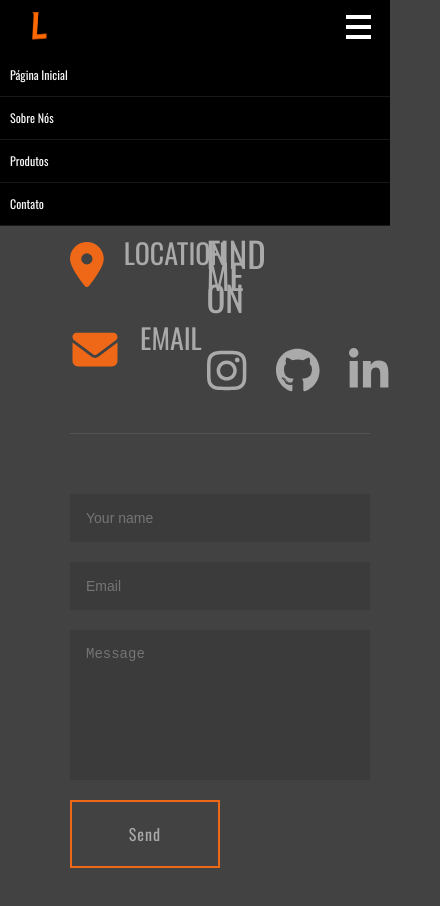
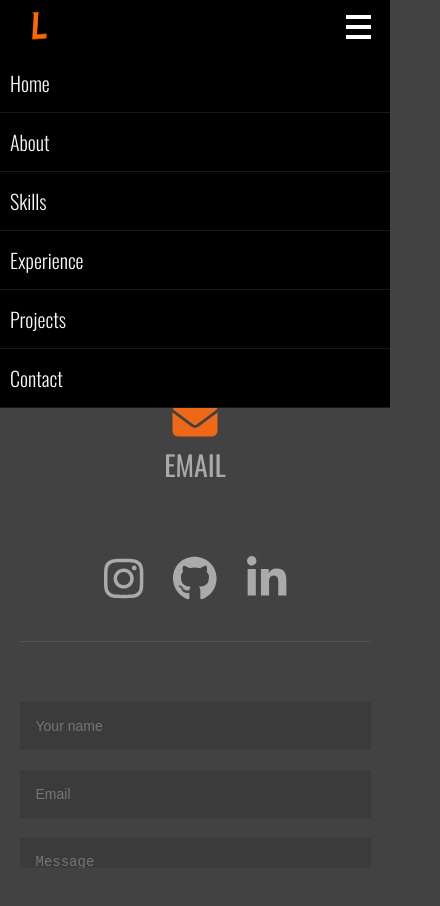
Before and after one commit to jessy-damasceno/portfolio-web, a Vue app in the folder frontend/: page /contact in a window 390 px wide. Both pictures are taken after a click on the button 358 px from the left and 27 px from the top of the page. Shown: the top 906 px of the page, 440 px wide, since content can reach past the window. After the commit the page ends 868 px from the top, so only its background shows below. Built offline with nearby package versions, Linux system fonts and the light colour scheme; no server answers.

Commit message:
style: mediaquery finalizado

```diff
--- a/frontend/src/components/HeaderComponent.vue
+++ b/frontend/src/components/HeaderComponent.vue
@@ -12,10 +12,12 @@
       <div v-if="isOpen" class="menu-container">
         <nav class="menu-nav">
           <ul>
-            <li><a href="#">Página Inicial</a></li>
-            <li><a href="#">Sobre Nós</a></li>
-            <li><a href="#">Produtos</a></li>
-            <li><a href="#">Contato</a></li>
+            <li><a href="/">Home</a></li>
+            <li><a href="/about">About</a></li>
+            <li><a href="/skills">Skills</a></li>
+            <li><a href="/experience">Experience</a></li>
+            <li><a href="/projects">Projects</a></li>
+            <li><a href="/contact">Contact</a></li>
           </ul>
         </nav>
       </div>
@@ -151,7 +153,9 @@ export default defineComponent({
   display: block;
   padding: 10px;
   color: #f8f8f8;
-  font-size: 12px;
+  font-size: 20px;
+  font-weight: 300;
+  margin: 8px 0;
   text-decoration: none;
   transition: background-color 0.3s ease-in-out, color 0.3s ease-in-out;
 }
--- a/frontend/src/components/Navigator.vue
+++ b/frontend/src/components/Navigator.vue
@@ -15,11 +15,11 @@
       </a>
     </div>
     <div class="social-icons">
-      <a href="https://github.com/"
+      <a :href="user?.socials.instagram"
         ><font-awesome-icon class="insta" icon="fa-brands fa-instagram"
       /></a>
-      <a href="https://github.com/"><font-awesome-icon class="git" icon="fa-brands fa-github" /></a>
-      <a href="https://github.com/"
+      <a :href="user?.socials.github"><font-awesome-icon class="git" icon="fa-brands fa-github" /></a>
+      <a :href="user?.socials.linkedin"
         ><font-awesome-icon class="linkedin" icon="fa-brands fa-linkedin-in"
       /></a>
     </div>
@@ -27,8 +27,9 @@
 </template>
 
 <script lang="ts">
-import { ref } from 'vue';
+import { ref, onBeforeMount } from 'vue';
 import { useRoute, useRouter } from 'vue-router';
+import type IUser from '../interfaces/IUser';
 
 interface Link {
   label: string;
@@ -37,13 +38,22 @@ interface Link {
 
 export default {
   setup() {
+    const user = ref<IUser>();
+
+    onBeforeMount(() => {
+      const userData = localStorage.getItem('user');
+      if (userData) {
+        user.value = JSON.parse(userData);
+      }
+    });
+
     const links: Link[] = [
-            { label: "Home", url: "/" },
-            { label: "About", url: "/about" },
-            { label: "Skills", url: "/skills" },
-            { label: "Experience", url: "/experience" },
-            { label: "Projects", url: "/projects" },
-            { label: "Contact", url: "/contact" }
+      { label: 'Home', url: '/' },
+      { label: 'About', url: '/about' },
+      { label: 'Skills', url: '/skills' },
+      { label: 'Experience', url: '/experience' },
+      { label: 'Projects', url: '/projects' },
+      { label: 'Contact', url: '/contact' }
     ];
     const activeLink = ref<number>(0);
     const router = useRouter();
@@ -57,9 +67,10 @@ export default {
     return {
       links,
       activateLink,
-            activeLink
+      activeLink,
+      user
     };
-    },
+  }
 };
 </script>
 
--- a/frontend/src/components/Title.vue
+++ b/frontend/src/components/Title.vue
@@ -1,6 +1,8 @@
 <template>
-  <h2 class="title">{{ skills }}</h2>
-  <div class="line"></div>
+  <div>
+    <h2 class="title">{{ skills }}</h2>
+    <div class="line"></div>
+  </div>
 </template>
 
 <script lang="ts">
--- a/frontend/src/views/About.vue
+++ b/frontend/src/views/About.vue
@@ -10,7 +10,7 @@
           <li><span>Nationality:</span> {{ user?.location }}</li>
         </ul>
         <div class="info-button">
-          <button class="button">DOWNLOAD RESUME AS PDF FORMAT</button>
+          <button @click="openPDF" class="button">DOWNLOAD RESUME AS PDF FORMAT</button>
         </div>
       </div>
       <div class="vertical-line"></div>
@@ -26,6 +26,11 @@ import { ref, onBeforeMount } from 'vue';
 import type IUser from '../interfaces/IUser';
 
 export default {
+  methods: {
+    openPDF() {
+      window.open('/Curriculo_Atualizado.pdf', '_blank')
+    }
+  },
   setup() {
     const user = ref<IUser>();
 
--- a/frontend/src/views/Contact.vue
+++ b/frontend/src/views/Contact.vue
@@ -1,6 +1,6 @@
 <template>
   <div class="container">
-    <title-component :skills="'Experience'" />
+    <title-component :skills="'Contact'" class="title-container"/>
     <div class="contact-container">
       <div class="contact">
         <div class="contact-item">
@@ -64,7 +64,7 @@ export default {
 };
 </script>
 
-<style>
+<style scoped>
 .contact-container {
   padding: 40px 0;
   border-top: 1px solid rgba(235, 235, 235, 0.1);
@@ -159,4 +159,84 @@ textarea:focus {
 .button-form {
   width: 150px;
 }
+
+@media (max-width: 996px) {
+  .contact-container {
+    flex-direction: column;
+    gap: 24px;
+    align-items: center;
+    width: 100%;
+    max-width: none;
+  }
+
+  .container {
+    width: 100vw;
+  }
+  .contact {
+    flex-direction: row;
+    width: 100%;
+    justify-content: space-around;
+  }
+
+  .social {
+    flex-direction: row;
+    margin-top: 20px;
+    width: 100%;
+    justify-content: center;
+  }
+
+  .social h3 {
+    display: none;
+  }
+  .contact-icons {
+    width: auto;
+  }
+}
+
+@media (max-width: 600px) {
+
+  .title-container {
+    align-self: flex-start;
+  }
+  .contact {
+    flex-direction: column;
+    width: 100%;
+    justify-content: space-around;
+    align-items: center;
+  }
+
+  .contact-item, .contact-item div {
+    flex-direction: column;
+    align-items: center;
+    justify-content: center;
+    text-align: center;
+    gap: 12px;
+    display: flex;
+  }
+
+  .contact-item {
+    margin-bottom: 24px;
+  }
+
+  .email-form {
+    width: 80%;
+  }
+
+  .container {
+    display: flex;
+    flex-direction: column;
+    align-items: center;
+    width: 100vw;
+    overflow-y: scroll;
+  }
+
+  .line {
+    display: flex;
+    margin: 0;
+  }
+
+  .email-form {
+    width: 90vw;
+  }
+}
 </style>
--- a/frontend/src/views/Portfolio.vue
+++ b/frontend/src/views/Portfolio.vue
@@ -16,20 +16,24 @@
             <p>{{ project.description }}</p>
           </div>
         </a>
+        <div class="mobile-info">
+          <h3>{{ project.name }}</h3>
+          <p>{{ project.description }}</p>
+        </div>
       </div>
     </div>
   </div>
 </template>
 
 <script lang="ts">
-import { ref, onBeforeMount, reactive } from 'vue';
+import { ref, onBeforeMount } from 'vue';
 import type IProject from '../interfaces/IProject';
 
 export default {
   setup() {
     const projects = ref<IProject[]>([]);
 
-      onBeforeMount(() => {
+    onBeforeMount(() => {
       const projectsData = localStorage.getItem('projects');
       if (projectsData) {
         projects.value = JSON.parse(projectsData) as IProject[];
@@ -53,7 +57,7 @@ export default {
 };
 </script>
 
-<style>
+<style scoped>
 .card {
   position: relative;
   width: 75%;
@@ -113,4 +117,42 @@ export default {
 .projects-container::-webkit-scrollbar-thumb:hover {
   background: #b44a08;
 }
+
+.mobile-info {
+  display: none;
+}
+
+@media (max-width: 600px) {
+  .mobile-info p {
+    display: none;
+  }
+
+  .card {
+    margin: 0;
+    padding: 0;
+  }
+}
+
+@media (max-width: 996px) {
+  .details {
+    display: none;
+  }
+
+  .projects-container {
+    overflow-y: scroll;
+    height: 75vh;
+    width: 85vw;
+  }
+
+  .mobile-info {
+    display: flex;
+    flex-direction: column;
+    align-items: center;
+    padding: 12px;
+  }
+
+  /* .container {
+    padding-left: 20px;
+  } */
+}
 </style>
--- a/frontend/src/views/Skills.vue
+++ b/frontend/src/views/Skills.vue
@@ -109,6 +109,11 @@ export default {
 .type-container::-webkit-scrollbar-thumb:hover {
   background: #b44a08;
 }
+@media (max-width: 996px) {
+  .skills-container {
+    margin: 0 auto;
+  }
+}
 
 @media (max-width: 1550px) {
   .skills {
@@ -117,7 +122,7 @@ export default {
   .skills-container {
     display: flex;
     flex-direction: column;
-    width: 90%;
+    width: 70%;
     justify-content: space-around;
     gap: 70px;
   }
@@ -143,7 +148,10 @@ export default {
   .skill img {
     height: 60px;
     width: auto;
-    /* oi */
+  }
+
+  .skills-container {
+    margin: 0 auto;
   }
 }
 </style>
```
Also changed, not shown: 2 other files (tests, documents, lock files or other folders). Lines whose indentation alone changed are shown as unchanged.
